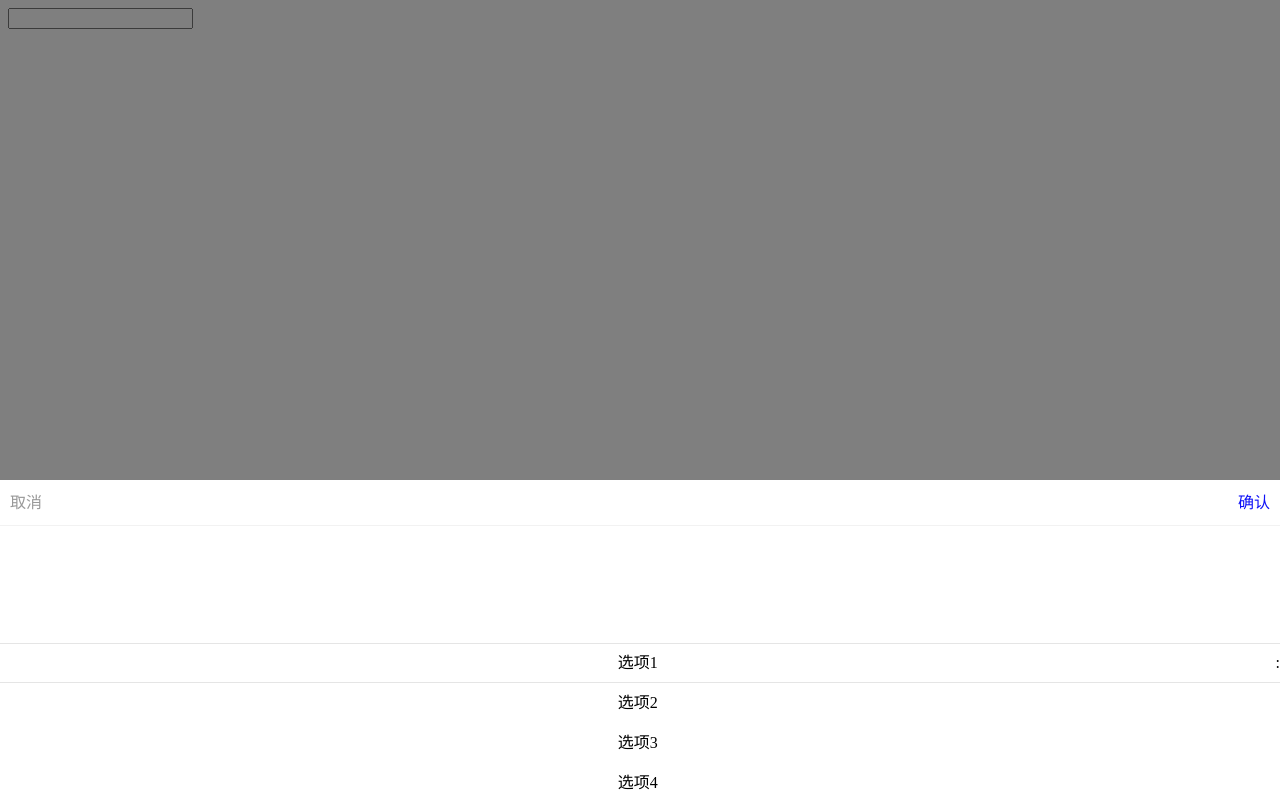
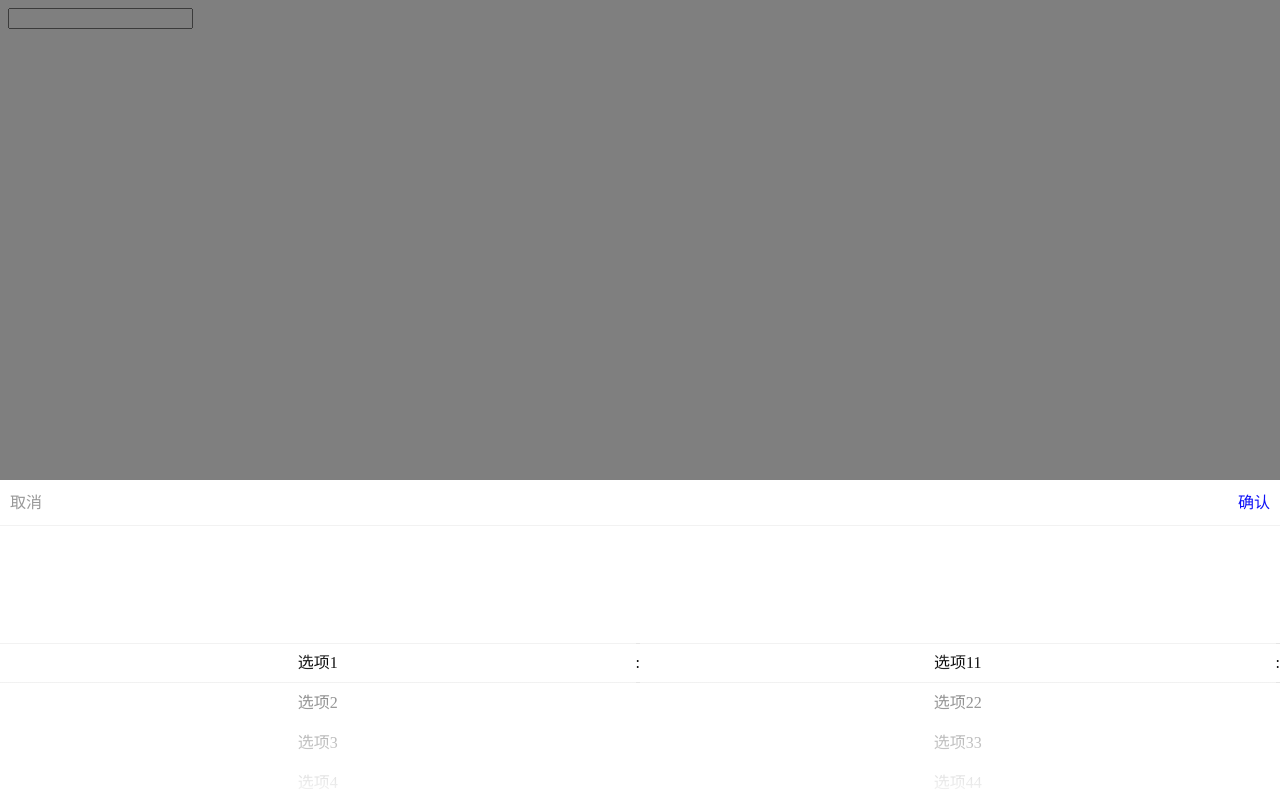
Before and after one commit to chapery/picker, a plain HTML site: page index.html in a window 1280 px wide. Drawn offline with Linux system fonts and the light colour scheme.

Commit message:
演示优化

```diff
--- a/picker.js
+++ b/picker.js
@@ -139,9 +139,9 @@ Picker.prototype = {
         var that = this;
         var requestAnimationFrame = window.requestAnimationFrame || window.webkitRequestAnimationFrame || window.mozRequestAnimationFrame;
         // 最小速度
-        var speedMin = 0.2;
+        var speedMin = 0.3;
         // 最大速度
-        var speedMax = 1.5;
+        var speedMax = 2 ;
         // 速度放大系数
         var speedFactor = 10;
         var duration = 1000 / 60;
@@ -269,6 +269,51 @@ new Picker('input[data-picker]', {
                     value: 7,
                     name: '选项7'
                 },
+                {
+                    value: 8,
+                    name: '选项8'
+                },
+                {
+                    value: 9,
+                    name: '选项9'
+                },
+                {
+                    value: 10,
+                    name: '选项10'
+                },
+            ]
+        },
+        {
+            label: ':',
+            options: [
+                {
+                    value: 11,
+                    name: '选项11'
+                },
+                {
+                    value: 22,
+                    name: '选项22'
+                },
+                {
+                    value: 33,
+                    name: '选项33'
+                },
+                {
+                    value: 44,
+                    name: '选项44'
+                },
+                {
+                    value: 55,
+                    name: '选项55'
+                },
+                {
+                    value: 66,
+                    name: '选项66'
+                },
+                {
+                    value: 77,
+                    name: '选项77'
+                },
             ]
         }
     ]
--- a/picker.scss
+++ b/picker.scss
@@ -39,17 +39,33 @@
 .picker-columns{
     display: flex;
     flex: 1;
-    padding: 10px 0;
     border-top: 1px solid rgba(0, 0, 0, 0.05);
-    overflow: hidden;
 }
 .picker-column{
     display: flex;
     flex: 1;
+    overflow: hidden;
 }
 .picker-scroll{
     flex: 1;
     position: relative;
+    &:before,
+    &:after{
+        content: '';
+        position: absolute;
+        left: 0;
+        right: 0;
+        z-index: 1;
+        height: 50%;
+    }
+    &:before{
+        top: 0;
+        background: linear-gradient(to top, rgba(255, 255, 255, 0) 0, rgba(255, 255, 255, 0.5) 20px, rgba(255, 255, 255, 0.99));
+    }
+    &:after{
+        bottom: 0;
+        background: linear-gradient(to bottom, rgba(255, 255, 255, 0) 0, rgba(255, 255, 255, 0.5) 20px, rgba(255, 255, 255, 0.99));
+    }
 }
 .picker-list{
     position: absolute;
```
Also changed, not shown: picker.css, 1 other file.
